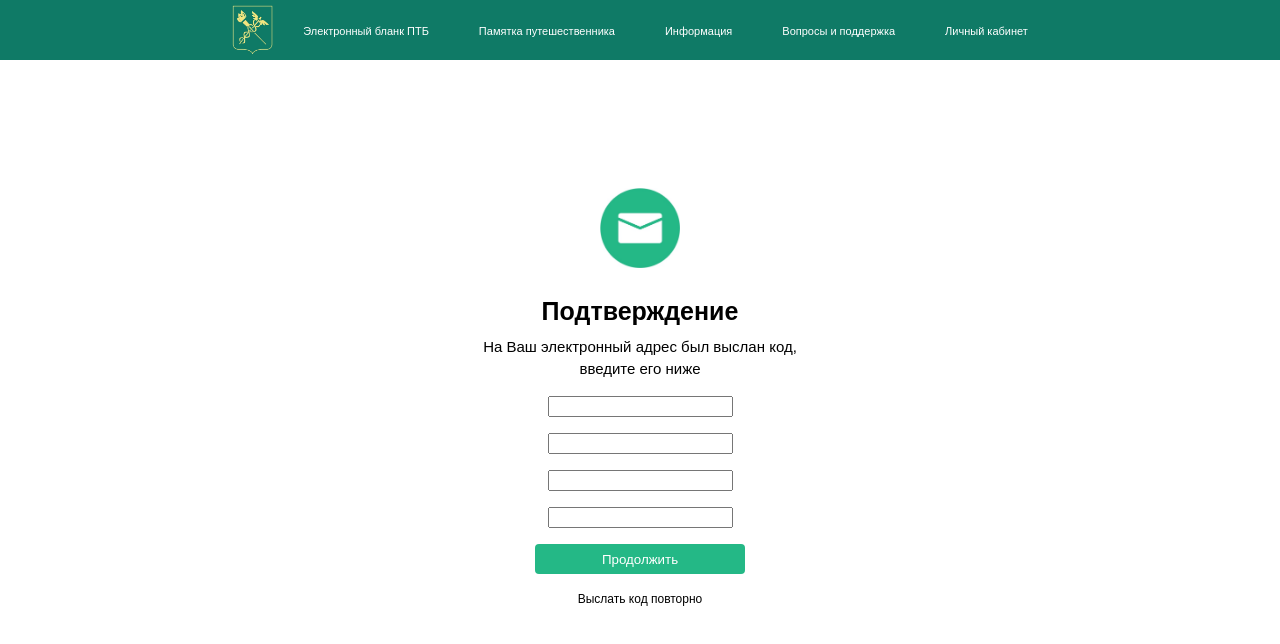
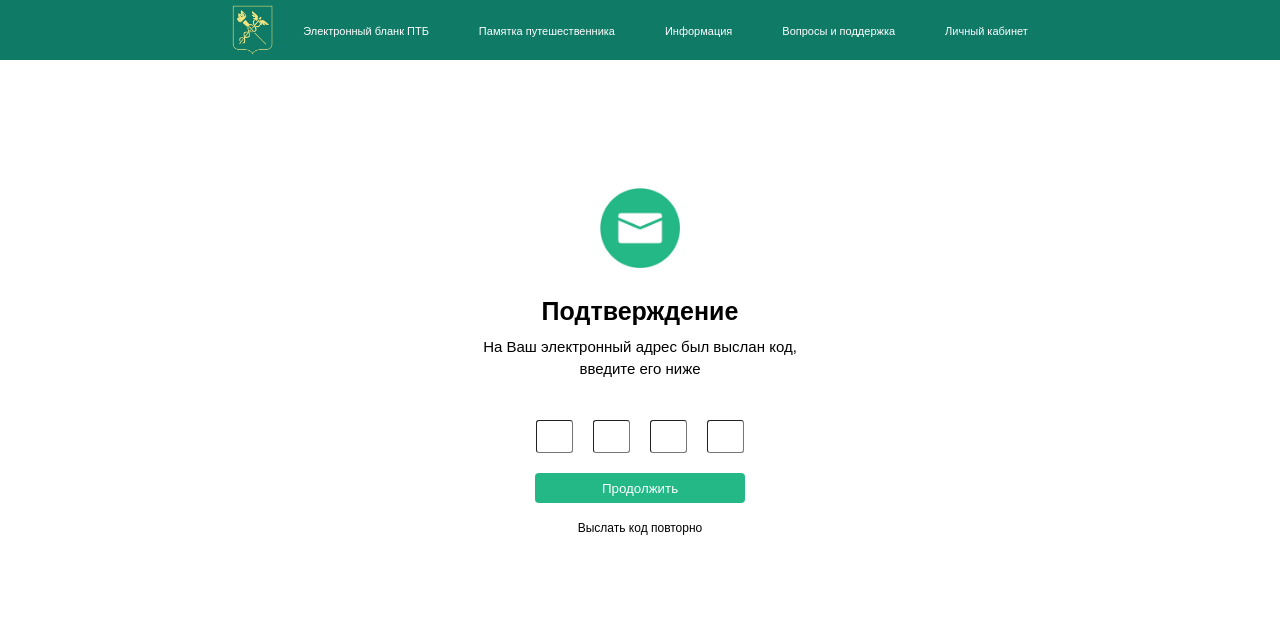
Before and after one commit to kozyrev42/zadanie-2, a React app: page / in a window 1280 px wide. Both pictures are taken after a click on the button "Продолжить". Built offline with nearby package versions, Linux system fonts and the light colour scheme.

Commit message:
5-commit

```diff
--- a/src/Okno2.css
+++ b/src/Okno2.css
@@ -6,14 +6,10 @@
   align-items: center;
   align-content: center;
   justify-content: center;
-  overflow: auto;
+  /* overflow: auto; */
 }
 
-#inp2 {
-  display: flex;
-  flex-direction: row;
-  justify-content: center;
-}
+
 
 .img1 {
   height: 80px;
@@ -31,17 +27,23 @@
   margin-top: 2px;
   margin-bottom: 3px;
 }
-.input23 {
+
+#inp2 {
+  display: inline-flex;
+}
+#inp1 {
+  width: 29px;
+  height: 25px;
   margin: 10px;
-  height: 29px;
-  width: 26px;
-  border-radius: 4px;
-  border-color: rgb(133, 133, 133);
+  margin-bottom: 20px;
+  margin-top: 40px;
+  padding: 3px;
+  border-radius: 3px;
   border-width: 1px;
-  padding-left: 7px;
-  margin-top: 40px;
-  margin-bottom: 20px;
+  text-align: center;
+  font-size: medium;
 }
+
 .but24 {
   height: 30px;
   width: 210px;
--- a/src/Okno2.js
+++ b/src/Okno2.js
@@ -12,6 +12,7 @@ class Okno2 extends Component {
 	    };
 		this.onChangeInput = this.onChangeInput.bind(this);
 		this.proverka = this.proverka.bind(this);
+
 	}
 
 	onChangeInput(event) {
@@ -19,18 +20,23 @@ class Okno2 extends Component {
 		this.setState({[name]: event.target.value});  // каждый name - получит своё значение
 	}
 
-	proverka(e) {
+
+	proverka = () => {
 		let pass1 = this.state.pass1;
 		let pass2 = this.state.pass2;
 		let pass3 = this.state.pass3;
 		let pass4 = this.state.pass4;
+		let znach;
 
 		if (pass1=='1' && pass2=='2' && pass3=='3' && pass4=='4') {
+			znach = false;
 			console.log('верно');
 		} else {
-			console.log('не верно');
+			alert('Пароль не верный !');
 		}
+		this.props.parentCallback(znach);  // передал булевое значение в родительский, там по значению меняется стэйт
 	}
+
 
 	render () {
 		if (this.props.okno2display===false) {
@@ -43,13 +49,13 @@ class Okno2 extends Component {
 				<div><p className="text21"> Подтверждение </p></div>
 				<div><p className="text22"> На Ваш электронный адрес был выслан код,  </p></div>
 				<div><p className="text22"> введите его ниже </p></div>
-				<div id="inp2">
-				<form onSubmit={this.onSubmit}>
-					<p> <input type="text" name="pass1" value={this.state.pass1}  onChange={this.onChangeInput}/></p>
-					<p> <input type="text" name="pass2" value={this.state.pass2}  onChange={this.onChangeInput}/></p>
-					<p> <input type="text" name="pass3" value={this.state.pass3}  onChange={this.onChangeInput}/></p>
-					<p> <input type="text" name="pass4" value={this.state.pass4}  onChange={this.onChangeInput}/></p>
-				</form>
+				<div>
+					<form id="inp2" onSubmit={this.onSubmit}>
+						<div ><input id="inp1" type="text" name="pass1" value={this.state.pass1} onChange={this.onChangeInput}/> </div>
+						<div ><input id="inp1" type="text" name="pass2" value={this.state.pass2}  onChange={this.onChangeInput}/></div>
+						<div ><input id="inp1" type="text" name="pass3" value={this.state.pass3}  onChange={this.onChangeInput}/></div>
+						<div ><input id="inp1" type="text" name="pass4" value={this.state.pass4}  onChange={this.onChangeInput}/></div>
+					</form>
 				</div>
 				<div> <button className="but24" onMouseDown={this.proverka}> Продолжить </button></div>
 				<div> <a className="text5"> Выслать код повторно </a> </div>
--- a/src/Uprav.js
+++ b/src/Uprav.js
@@ -11,6 +11,8 @@ class Uprav extends Component {
 		};
 		this.transfer = this.transfer.bind(this);
 		this.clickButton = this.clickButton.bind(this);
+		/* this.transfer2 = this.transfer2.bind(this); */
+		this.clickButton2 = this.clickButton2.bind(this);
 	}
 
 	clickButton(e) {
@@ -24,6 +26,20 @@ class Uprav extends Component {
 		});
 	}
 
+	/* clickButton2(e) {
+		this.transfer2();
+		e.stopPropagation();
+	}
+	transfer2() {
+		this.setState ({
+			okno2: !this.state.okno2
+		});
+	} */
+	clickButton2=(chiidData) => {
+		this.setState ({
+			okno2: chiidData
+		});
+	}
 
 	render () {
 		return (
@@ -31,7 +47,8 @@ class Uprav extends Component {
 				<Okno1 clickButton={this.clickButton}
 					   okno1display={this.state.okno1}/>
 
-				<Okno2 okno2display={this.state.okno2}/>
+				<Okno2  parentCallback={this.clickButton2}
+						okno2display={this.state.okno2}/>
 			</div>
 		);
 	}
```
